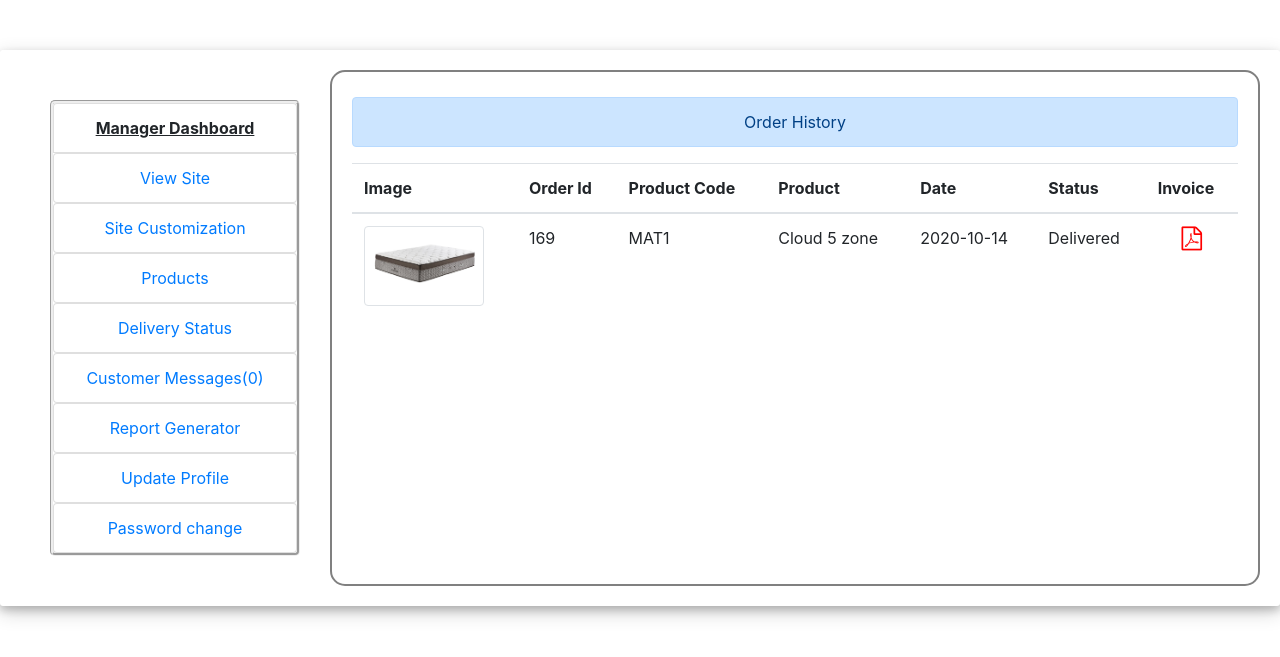
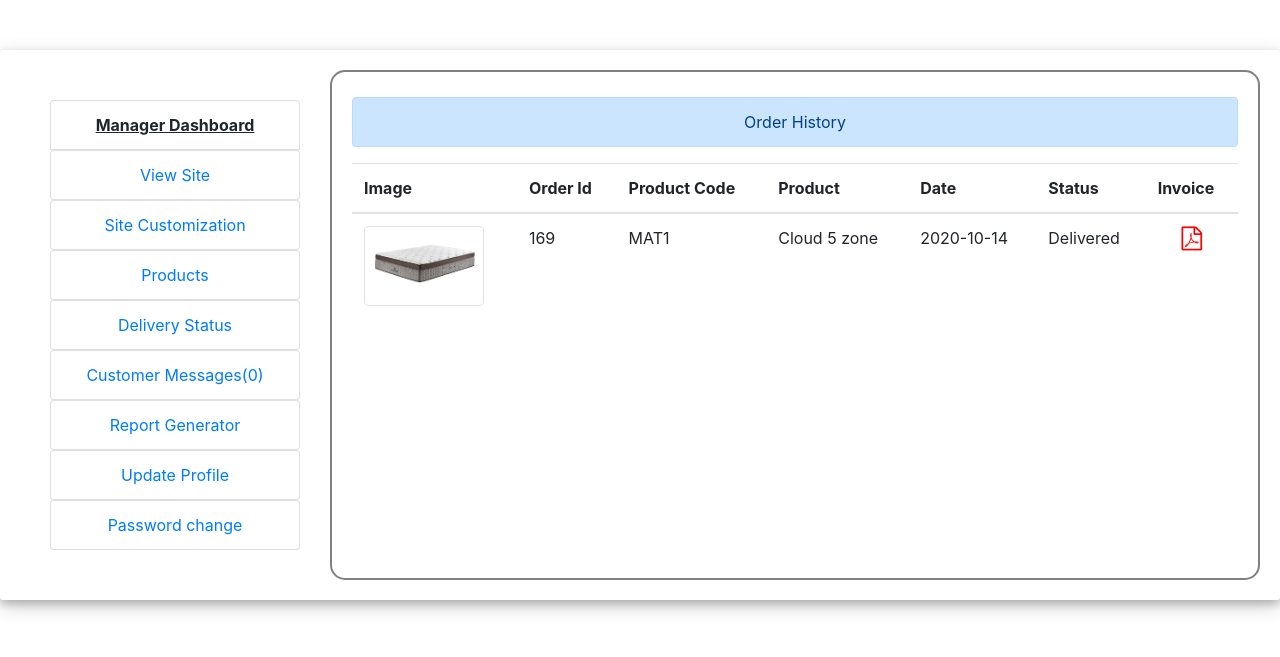
Before and after one commit to niscee/djangoEcommerce, a Django app: page /order_list in a window 1280 px wide. Shown: the part 66-723 px from the top of the page. Run offline with Django 3.2, Linux system fonts and the light colour scheme; a user stored in the database is signed in; data comes from the database, SQL or seed files in the repository; both versions use the stored data as it was after the commit; data that the repository does not hold is empty; some libraries are stand-ins or nearby versions.

Commit message:
dashboard customization

```diff
--- a/ecom/project/ecommerce/store/templates/store/backend/dashboard.html
+++ b/ecom/project/ecommerce/store/templates/store/backend/dashboard.html
@@ -46,7 +46,7 @@
 		<div class="row" style="padding: 20px; border-radius: 3px; box-shadow: 0 4px 8px 0 rgba(0, 0, 0, 0.2), 0 6px 20px 0 rgba(0, 0, 0, 0.19);">
 
 			<div class="col-xs-12 col-sm-12 col-md-3" style="padding: 30px; border-radius: 15px;">
-				<ul class="list-group" style="text-align: center; border: groove; border-radius: 5px;">
+				<ul class="list-group" style="text-align: center;">
 					<li class="list-group-item"><b><u>{{ request.user.groups.all.0|title }} Dashboard</u></b></li>
 
 					{% if request.user.groups.all.0.name == "customer" %}
```
Also changed, not shown: ecom/project/ecommerce/db.sqlite3, 1 other file.
